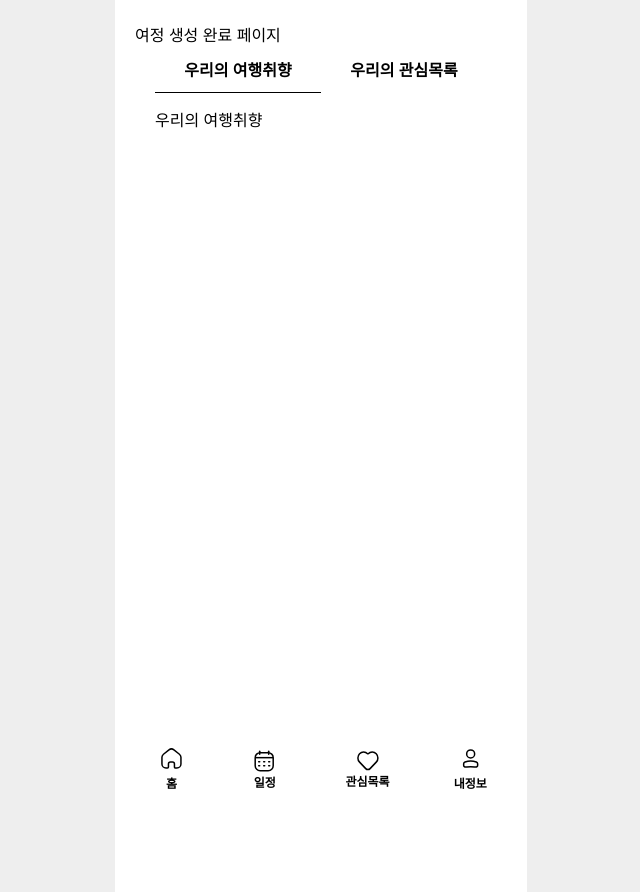
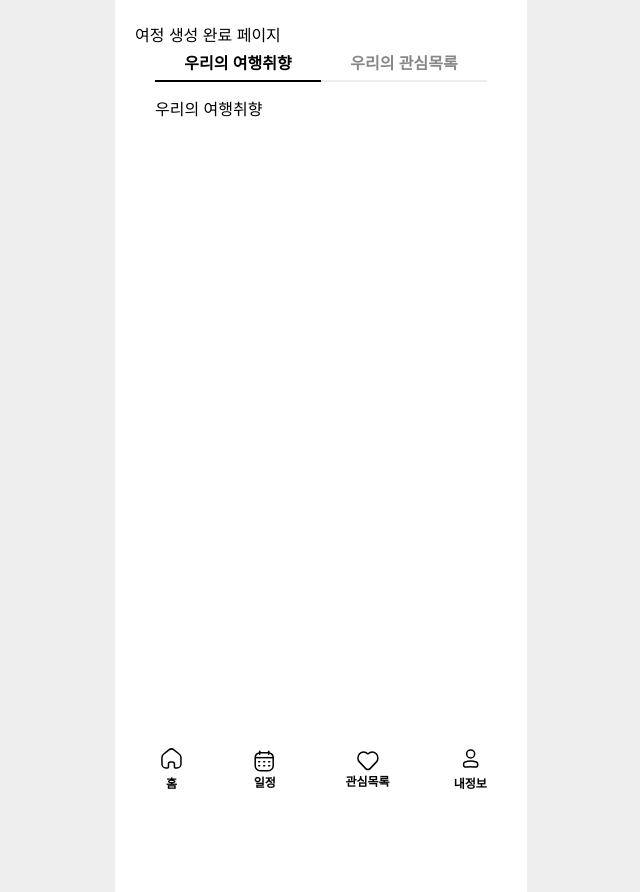
Before and after one commit to WePlanPlans/WPP_FE, a React (Vite) app: page /trip/1 in a window 1280 px wide. Shown: the whole page, without its empty margins (319-959 px from the left). Built offline with nearby package versions, Linux system fonts and the light colour scheme; no server answers.

Commit message:
Design: Tab 디자인 수정

```diff
--- a/src/components/common/tab/Tab.tsx
+++ b/src/components/common/tab/Tab.tsx
@@ -14,7 +14,7 @@ const Tab = ({ lists, contents }: TabProps) => (
         return (
           <Tabs.Trigger
             key={index}
-            className="headline1 flex h-[45px] flex-1 cursor-pointer select-none items-center justify-center bg-white px-5 leading-none outline-none data-[state=active]:shadow-[inset_0_-1px_0_0,0_1px_0_0] data-[state=active]:shadow-current"
+            className="headline1 flex flex-1 cursor-pointer select-none items-center justify-center border-b-2 border-solid border-gray2 py-[8px] leading-none text-gray4 outline-none data-[state=active]:border-b-2 data-[state=active]:border-solid data-[state=active]:border-black data-[state=active]:text-black"
             value={`tab${index}`}>
             {list}
           </Tabs.Trigger>
@@ -25,7 +25,7 @@ const Tab = ({ lists, contents }: TabProps) => (
       return (
         <Tabs.Content
           key={index}
-          className="grow bg-white p-5 outline-none"
+          className="grow p-5 px-5 outline-none"
           value={`tab${index}`}>
           {content}
         </Tabs.Content>
--- a/src/router/routerLayout.tsx
+++ b/src/router/routerLayout.tsx
@@ -2,6 +2,7 @@ import { Header } from '@components/common/header';
 import { Outlet, useLocation } from 'react-router-dom';
 import { Nav } from '@components/common/nav';
 import { InputComment } from '@components/common/nav';
+import '../index.css';
 
 const MainLayout = () => {
   const location = useLocation();
--- a/tailwind.config.js
+++ b/tailwind.config.js
@@ -7,7 +7,7 @@ export default {
         main1: '#062139',
         main2: '#29DDF6',
         sub1: '#FFEC3E',
-        sub2: 'FF2167',
+        sub2: '#FF2167',
         gray1: '#f8f8f8',
         gray2: '#ededed',
         gray3: '#d7d7d7',
```
